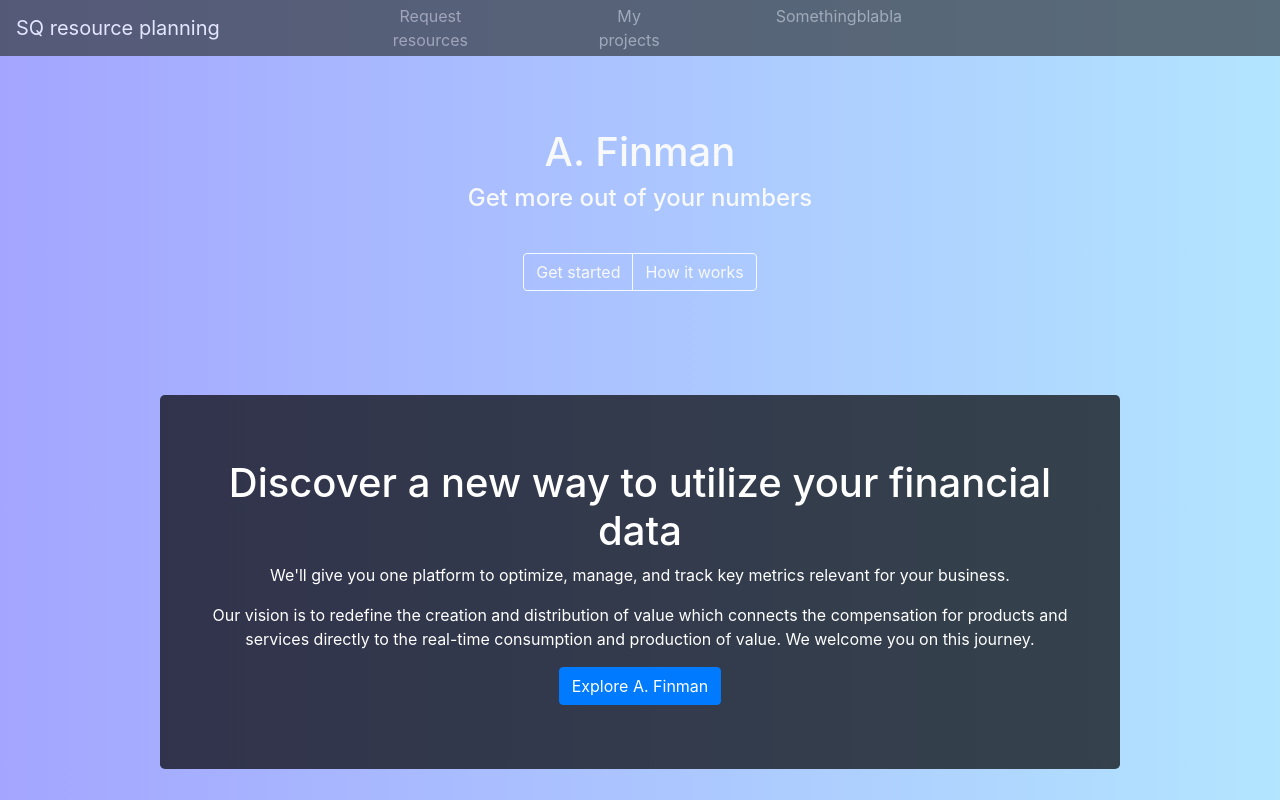
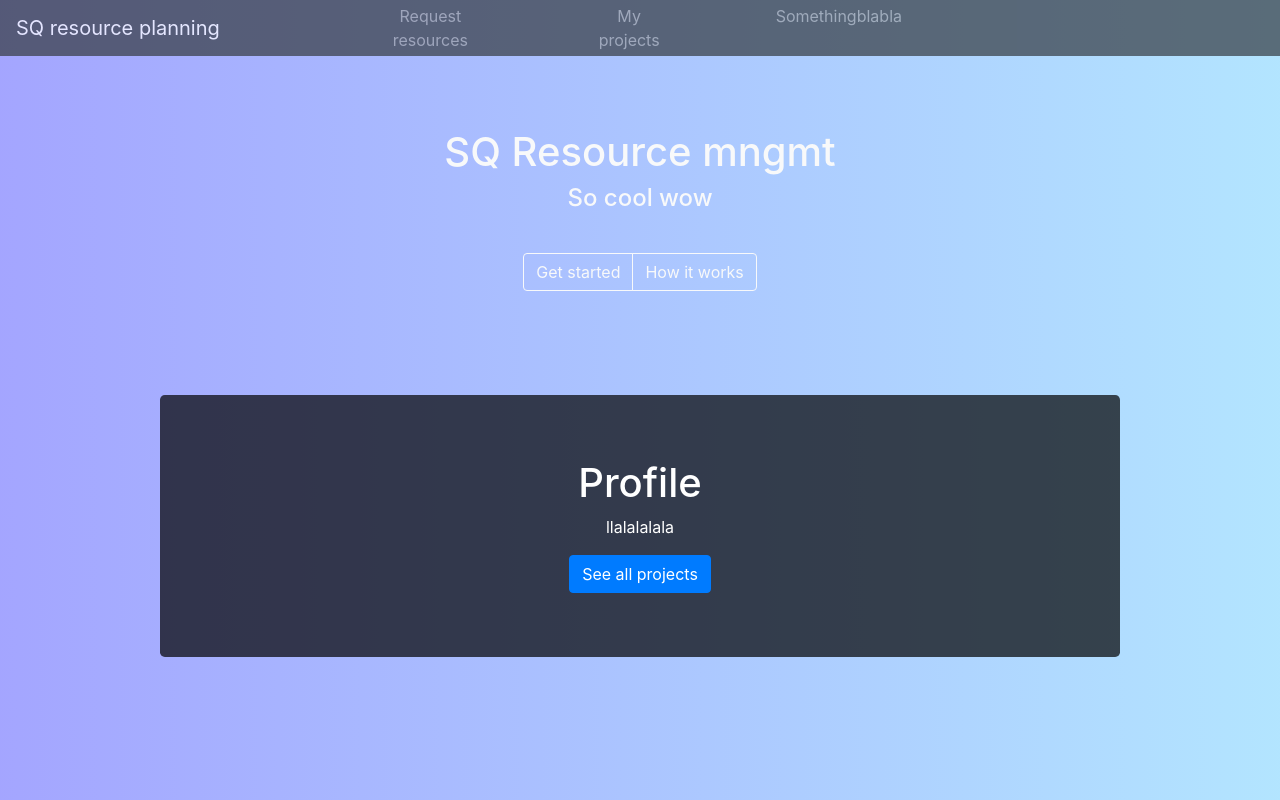
Before and after one commit to thedominique/resourcePlanning, a React (Create React App) app: page / in a window 1280 px wide. Shown: the top 800 px of the page. Built offline with nearby package versions, Linux system fonts and the light colour scheme.

Commit message:
some chnges

```diff
--- a/src/pages/StartPage.js
+++ b/src/pages/StartPage.js
@@ -12,8 +12,8 @@ class StartPage extends Component {
         return (
             <>
                 <br/><br/><br></br>
-                <h1 class="text-light">A. Finman</h1>
-                <h4 class="text-light">Get more out of your numbers</h4>
+                <h1 class="text-light">SQ Resource mngmt</h1>
+                <h4 class="text-light">So cool wow</h4>
 
                 <br></br>
 
@@ -29,14 +29,11 @@ class StartPage extends Component {
                 </div> */}
 
                 <Jumbotron style={{width: window.innerWidth*0.75, margin: "0 auto",marginTop: window.innerHeight*0.10, background:"rgba(0,0,0,0.7)"}}>
-                    <h1 style={{color: "white"}}>Discover a new way to utilize your financial data</h1>
+                    <h1 style={{color: "white"}}>Profile</h1>
                     <p style={{color: "white"}}>
-                    We'll give you one platform to optimize, manage, and track key metrics relevant for your business.
+                    llalalalala
                     </p>
-                    <p style={{color: "white"}}>
-                    Our vision is to redefine the creation and distribution of value which connects the compensation for products and services directly to the real-time consumption and production of value. We welcome you on this journey.
-                    </p>
-                    <Button class= "primary">Explore A. Finman</Button>
+                    <Button class= "primary">See all projects</Button>
                 </Jumbotron>
 
 
```
Also changed, not shown: 1 other file (tests, documents, lock files or other folders).
